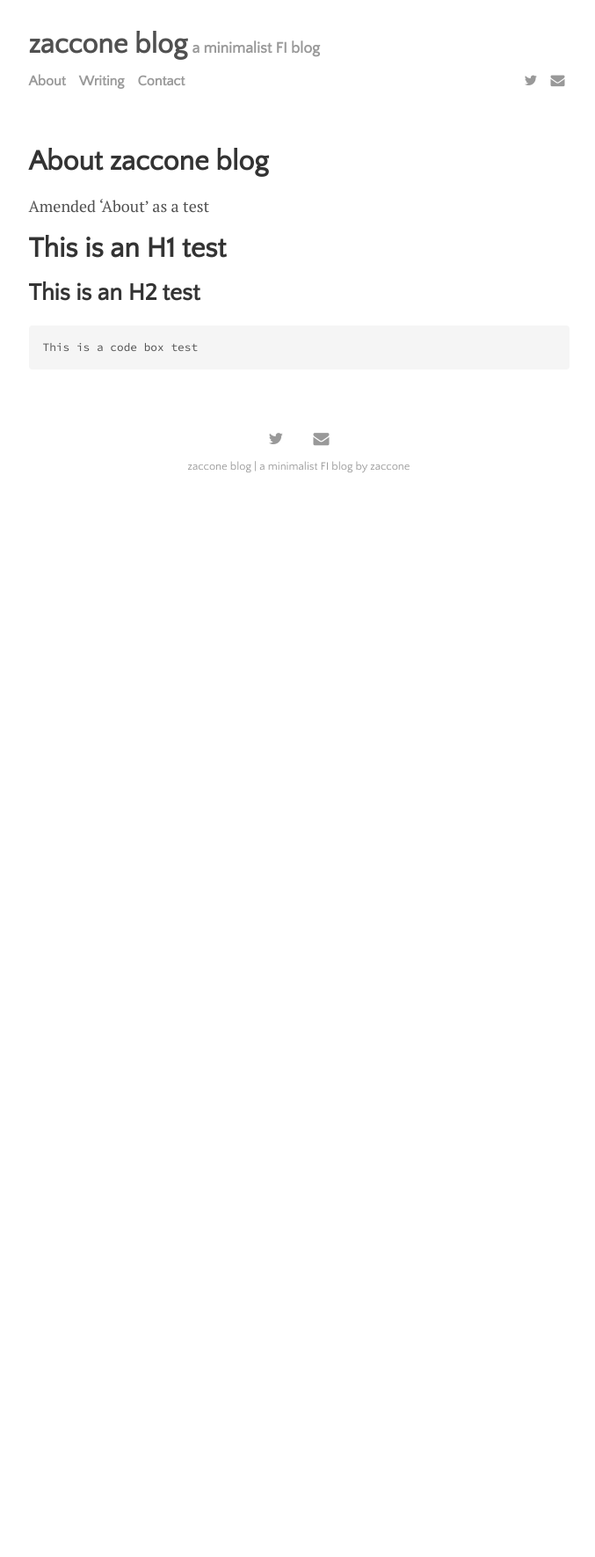
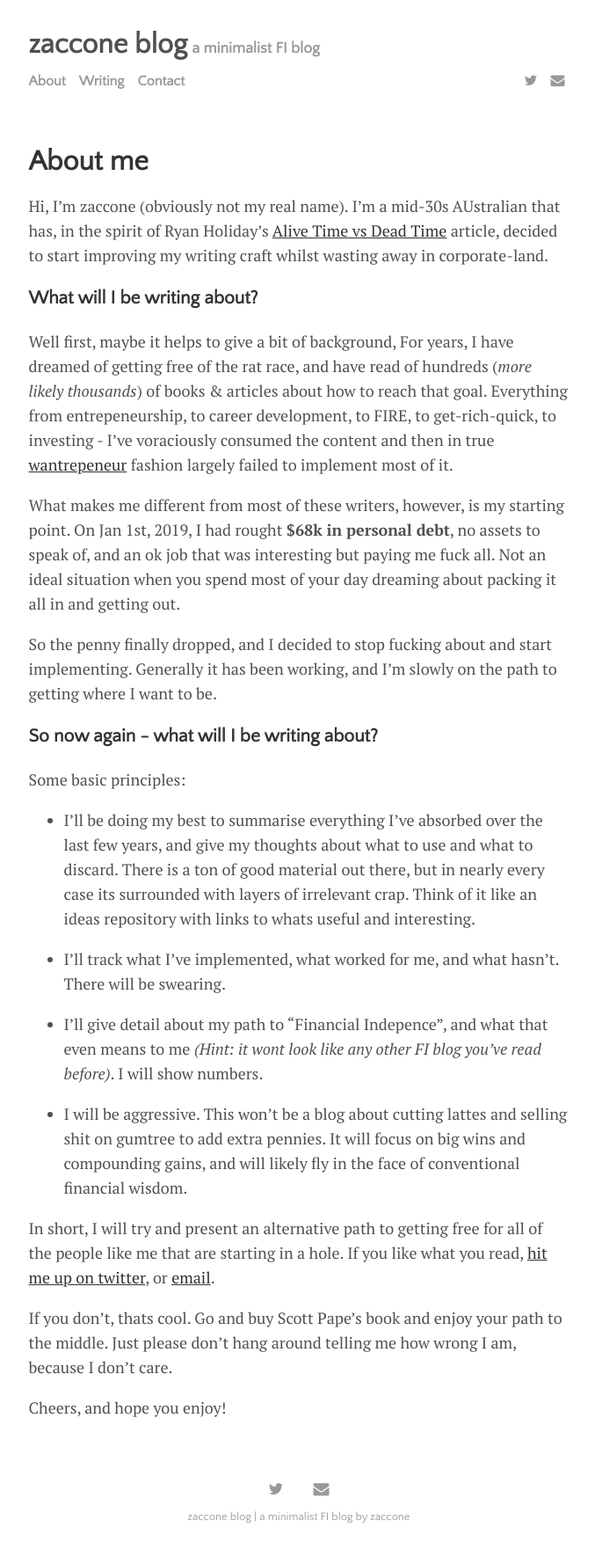
Before and after one commit to zaccone-au/zaccone-au.github.io, a Jekyll site: the page built from menu/about.md, in a window 1280 px wide. Shown: the whole page at 88% size, without its empty margins (300-977 px from the left). Built offline with Jekyll 4.4.1, drawn with Linux system fonts in a browser that asks for light colours; before the commit the page ends 900 px from its top, so only the background shows below that.

Commit message:
about written

````diff
--- a/menu/about.md
+++ b/menu/about.md
@@ -1,14 +1,32 @@
 ---
 layout: page
-title: About zaccone blog
+title: About me
 ---
 
-Amended 'About' as a test
+Hi, I'm zaccone (obviously not my real name). I'm a mid-30s AUstralian that has, in the spirit of Ryan Holiday's [Alive Time vs Dead Time]() article, decided to start improving my writing craft whilst wasting away in corporate-land.
 
-# This is an H1 test
+### What will I be writing about?
 
-## This is an H2 test
+Well first, maybe it helps to give a bit of background, For years, I have dreamed of getting free of the rat race, and have read of hundreds (*more likely thousands*) of books & articles about how to reach that goal. Everything from entrepeneurship, to career development, to FIRE, to get-rich-quick, to investing - I've voraciously consumed the content and then in true [wantrepeneur]() fashion largely failed to implement most of it.
 
-```
-This is a code box test
-```
+What makes me different from most of these writers, however, is my starting point. On Jan 1st, 2019, I had rought **$68k in personal debt**, no assets to speak of, and an ok job that was interesting but paying me fuck all. Not an ideal situation when you spend most of your day dreaming about packing it all in and getting out.
+
+So the penny finally dropped, and I decided to stop fucking about and start implementing. Generally it has been working, and I'm slowly on the path to getting where I want to be.
+
+### So now again - what will I be writing about?
+
+Some basic principles:
+
+* I'll be doing my best to summarise everything I've absorbed over the last few years, and give my thoughts about what to use and what to discard. There is a ton of good material out there, but in nearly every case its surrounded with layers of irrelevant crap. Think of it like an ideas repository with links to whats useful and interesting.
+
+* I'll track what I've implemented, what worked for me, and what hasn't. There will be swearing.
+
+* I'll give detail about my path to "Financial Indepence", and what that even means to me *(Hint: it wont look like any other FI blog you've read before)*. I will show numbers.
+
+* I will be aggressive. This won't be a blog about cutting lattes and selling shit on gumtree to add extra pennies. It will focus on big wins and compounding gains, and will likely fly in the face of conventional financial wisdom.
+
+In short, I will try and present an alternative path to getting free for all of the people like me that are starting in a hole. If you like what you read, [hit me up on twitter](https://twitter.com/intent/tweet?text=%40zacconeau), or [email](mailto:zacconeau@protonmail.com).
+
+If you don't, thats cool. Go and buy Scott Pape's book and enjoy your path to the middle. Just please don't hang around telling me how wrong I am, because I don't care.
+
+Cheers, and hope you enjoy!
````
Also changed, not shown: menu/contact.md (deleted, +0 -5 lines), menu/tracker.md (added, +7 -0 lines).
